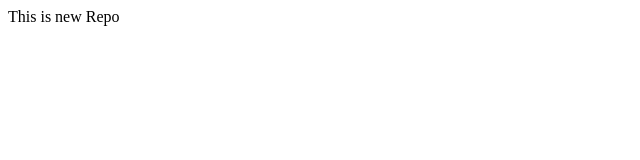
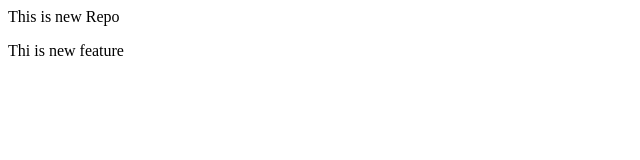
Before and after one commit to NandurkarM/localrepo, a plain HTML site: page index.html in a window 1280 px wide. Shown: the whole page, without its empty margins (0-640 px from the left). Drawn offline with Linux system fonts and the light colour scheme.

Commit message:
Add new feature

```diff
--- a/index.html
+++ b/index.html
@@ -1 +1,2 @@
 <p>This is new Repo</p>
+<p>Thi is new feature</p>
```
